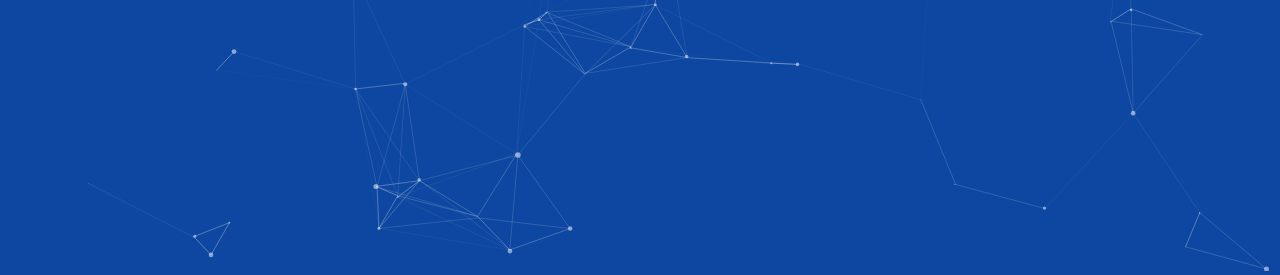
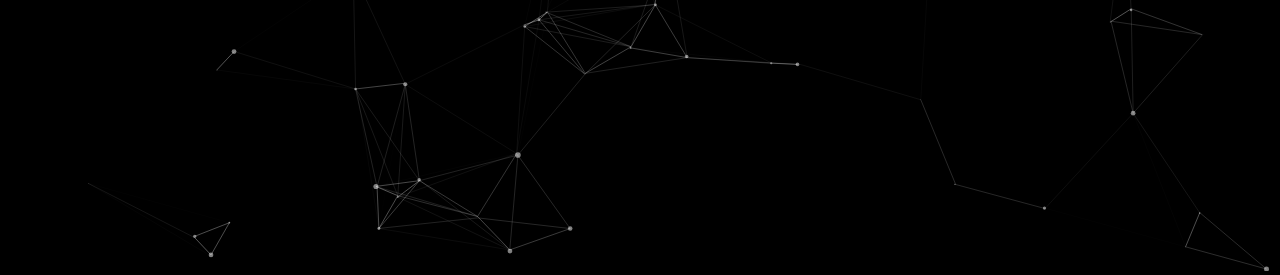
Before and after one commit to unblockedgames2/Fanta, a plain HTML site: page index.html in a window 1280 px wide. Shown: the part 529-804 px from the top of the page. Drawn offline with nearby package versions, Linux system fonts and the light colour scheme.

Commit message:
Update index.html

```diff
--- a/index.html
+++ b/index.html
@@ -17,14 +17,14 @@
             align-items: center;
             height: 100vh;
             overflow: hidden;
-            background-color: #0d47a1;
+            background-color: #000;
         }
 
         #particles-js {
             position: absolute;
             width: 100%;
             height: 100%;
-            background-color: #0d47a1;
+            background-color: #000;
             z-index: -1;
         }
 
```
